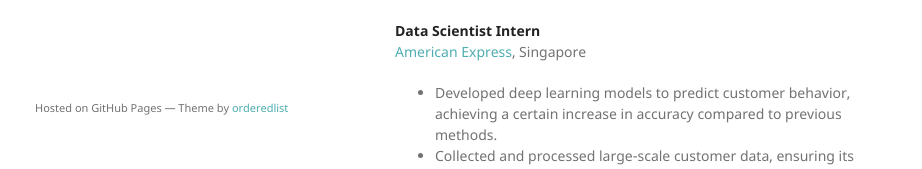
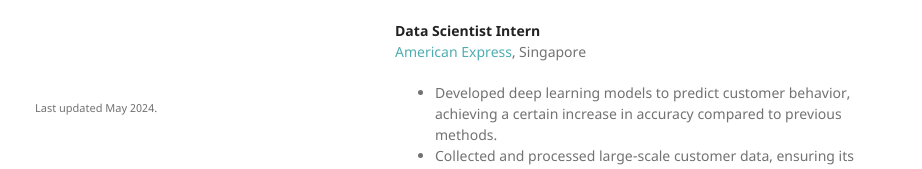
Before and after one commit to jiaxiang-cheng/jiaxiang-cheng.github.io, a Jekyll site: the page built from index.md, in a window 1280 px wide and 900 px high, scrolled down 556 px. Shown: the part 713-882 px from the top of the window, without its empty margins (175-1097 px from the left). Built offline with Jekyll 4.4.1, drawn with Linux system fonts in a browser that asks for light colours; our own code applies the rules of GitHub Pages for plain Markdown files.

Commit message:
update bottom content

```diff
--- a/_layouts/default.html
+++ b/_layouts/default.html
@@ -48,7 +48,7 @@
         {% if site.github.is_project_page %}
         <p>This project is maintained by <a href="{{ site.github.owner_url }}">{{ site.github.owner_name }}</a></p>
         {% endif %}
-        <p><small>Hosted on GitHub Pages &mdash; Theme by <a href="https://github.com/orderedlist">orderedlist</a></small></p>
+        <p><small>Last updated May 2024.</a></small></p>
       </footer>
     </div>
     <script src="{{ "/assets/js/scale.fix.js" | relative_url }}"></script>
```
